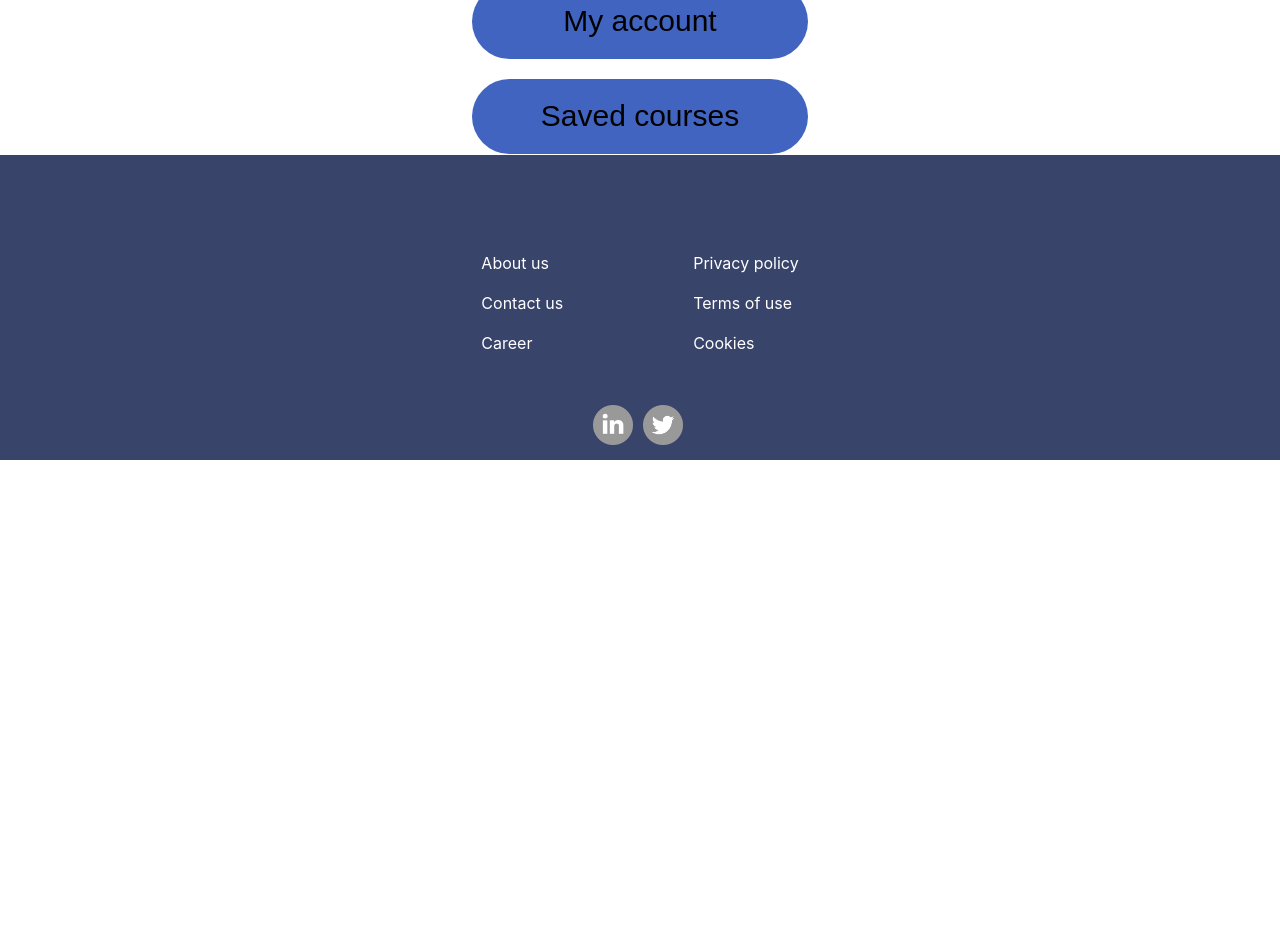
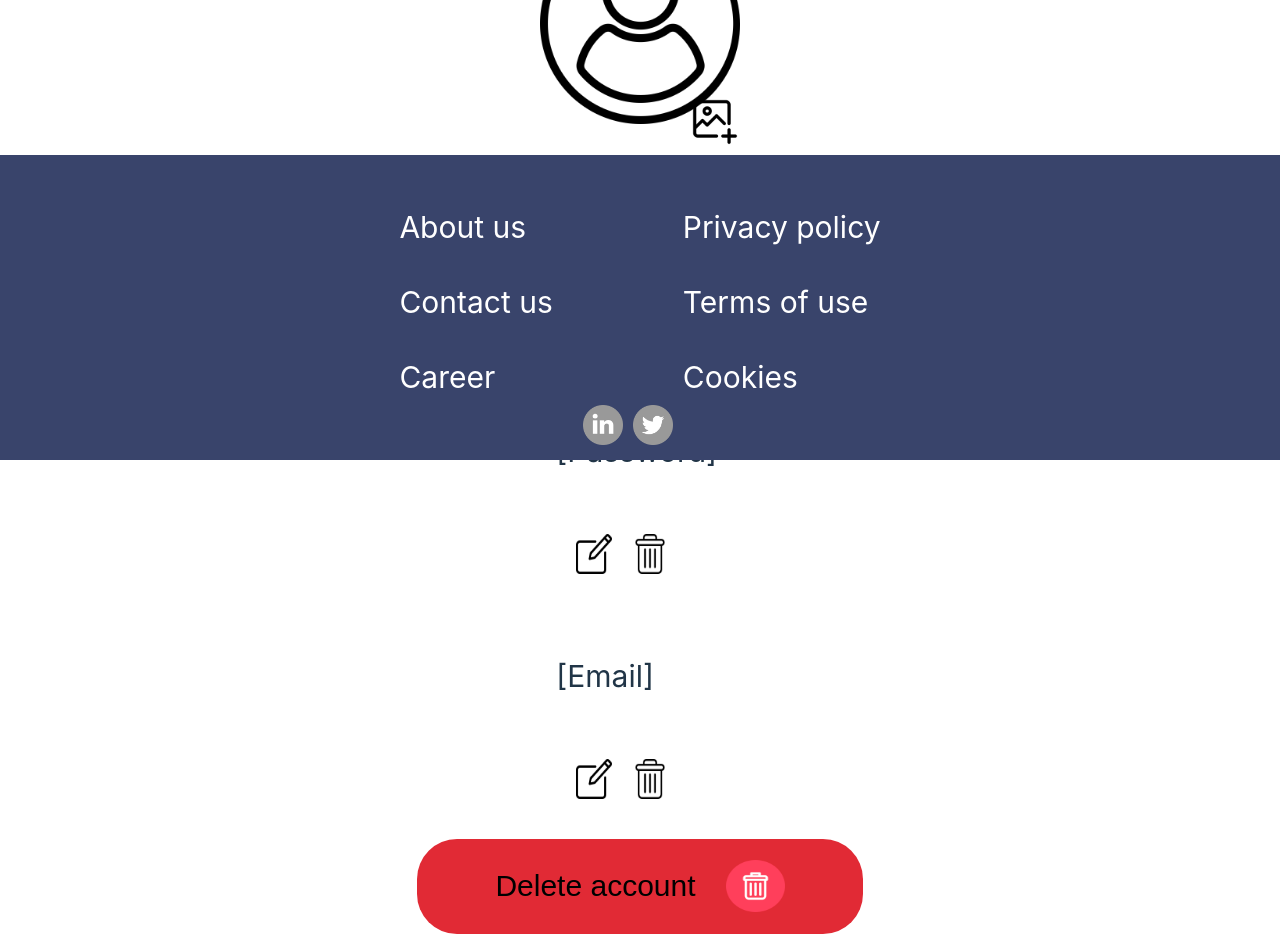
Before and after one commit to theethee/Typscript-software-testing, a React (Vite) app in the folder frontend/: page / in a window 1280 px wide. Shown: the part 340-1282 px from the top of the page. Before the commit the page ends 800 px from the top, so only its background shows below. Built offline with nearby package versions, Linux system fonts and the light colour scheme.

Commit message:
My account styling

```diff
--- a/frontend/src/App.tsx
+++ b/frontend/src/App.tsx
@@ -2,7 +2,9 @@ import "./App.css";
 import Footer from "./components/Footer/Footer";
 import Navbar from "./components/Navbar/Navbar";
 // import Home from "./pages/Home/Home";
-import Landing from "./pages/LandingPage/Landing";
+// import Landing from "./pages/LandingPage/Landing";
+import MyAccount from "./pages/MyAccount/MyAccount";
+
 // Här ska navigationen vara så småningom
 
 function App() {
@@ -10,7 +12,8 @@ function App() {
     <>
       <Navbar></Navbar>
       {/* <Home></Home> */}
-      <Landing></Landing>
+      {/* <Landing></Landing> */}
+      <MyAccount></MyAccount>
       <Footer></Footer>
     </>
   );
--- /dev/null
+++ b/frontend/src/pages/MyAccount/MyAccount.css
@@ -0,0 +1,70 @@
+#my-account-container {
+  display: flex;
+  flex-direction: column;
+  align-items: center;
+}
+
+#no-img-picked {
+  width: 200px;
+  height: 200px;
+}
+
+#add-img {
+  width: 50px;
+  cursor: pointer;
+}
+
+#align-add-img {
+  position: absolute;
+  margin-top: 330px;
+  margin-left: 150px;
+}
+
+.change-icon {
+  width: 36px;
+  height: 40px;
+}
+
+.align-info {
+  margin-top: 50px;
+  display: flex;
+  flex-direction: column;
+}
+
+.align-info img {
+  margin-left: 20px;
+  margin-top: 30px;
+}
+
+.p-styling {
+  font-size: 30px;
+}
+
+.align-under-p {
+  display: flex;
+  flex-direction: row;
+}
+
+#delete-account-button {
+  background-color: #e12a35;
+  border-radius: 40px;
+  border: none;
+  width: 446px;
+  height: 95px;
+  font-size: 30px;
+  display: flex;
+  flex-direction: row;
+  align-items: center;
+  justify-content: center;
+  cursor: pointer;
+}
+
+#align-delete-account-button {
+  margin-top: 40px;
+}
+
+#delete-icon-red {
+  width: 59px;
+  height: 52px;
+  margin-left: 30px;
+}
--- /dev/null
+++ b/frontend/src/pages/MyAccount/MyAccount.tsx
@@ -0,0 +1,67 @@
+import "../MyAccount/MyAccount.css";
+import noImg from "../../assets/user-icon.png";
+import addImg from "../../assets/add-image-icon.png";
+import edit from "../../assets/edit-icon.png";
+import deleteIcon from "../../assets/delete-icon.png";
+import deleteAccount from "../../assets/delete-icon-red.png";
+
+function MyAccount() {
+  return (
+    <>
+      <div id="my-account-container">
+        <h1>NexGen</h1>
+        <h3>My account</h3>
+        <img
+          id="no-img-picked"
+          src={noImg}
+          alt="icon show no imgage picked yet"
+        />
+        <div id="align-add-img">
+          <img id="add-img" src={addImg} alt="icon to add image" />
+        </div>
+        <div id="change-personinfo">
+          <div className="align-info">
+            <p className="p-styling">[Username]</p>
+            <div className="align-under-p">
+              <img className="change-icon" src={edit} alt="edit icon" />
+              <img className="change-icon" src={deleteIcon} alt="delete icon" />
+            </div>
+          </div>
+
+          <div className="align-info">
+            <p className="p-styling">[Password]</p>
+            <div className="align-under-p">
+              <img className="change-icon" src={edit} alt="edit icon" />
+              <img className="change-icon" src={deleteIcon} alt="delete icon" />
+            </div>
+          </div>
+
+          <div className="align-info">
+            <p className="p-styling">[Email]</p>
+            <div className="align-under-p">
+              <img
+                // id="align-email-icons"
+                className="change-icon"
+                src={edit}
+                alt="edit icon"
+              />
+              <img className="change-icon" src={deleteIcon} alt="delete icon" />
+            </div>
+          </div>
+        </div>
+        <div id="align-delete-account-button">
+          <button id="delete-account-button">
+            Delete account
+            <img
+              id="delete-icon-red"
+              src={deleteAccount}
+              alt="delete account icon"
+            />
+          </button>
+        </div>
+      </div>
+    </>
+  );
+}
+
+export default MyAccount;
```
Also changed, not shown: frontend/src/assets/add-image-icon.png (added), frontend/src/assets/user-icon.png (added).
